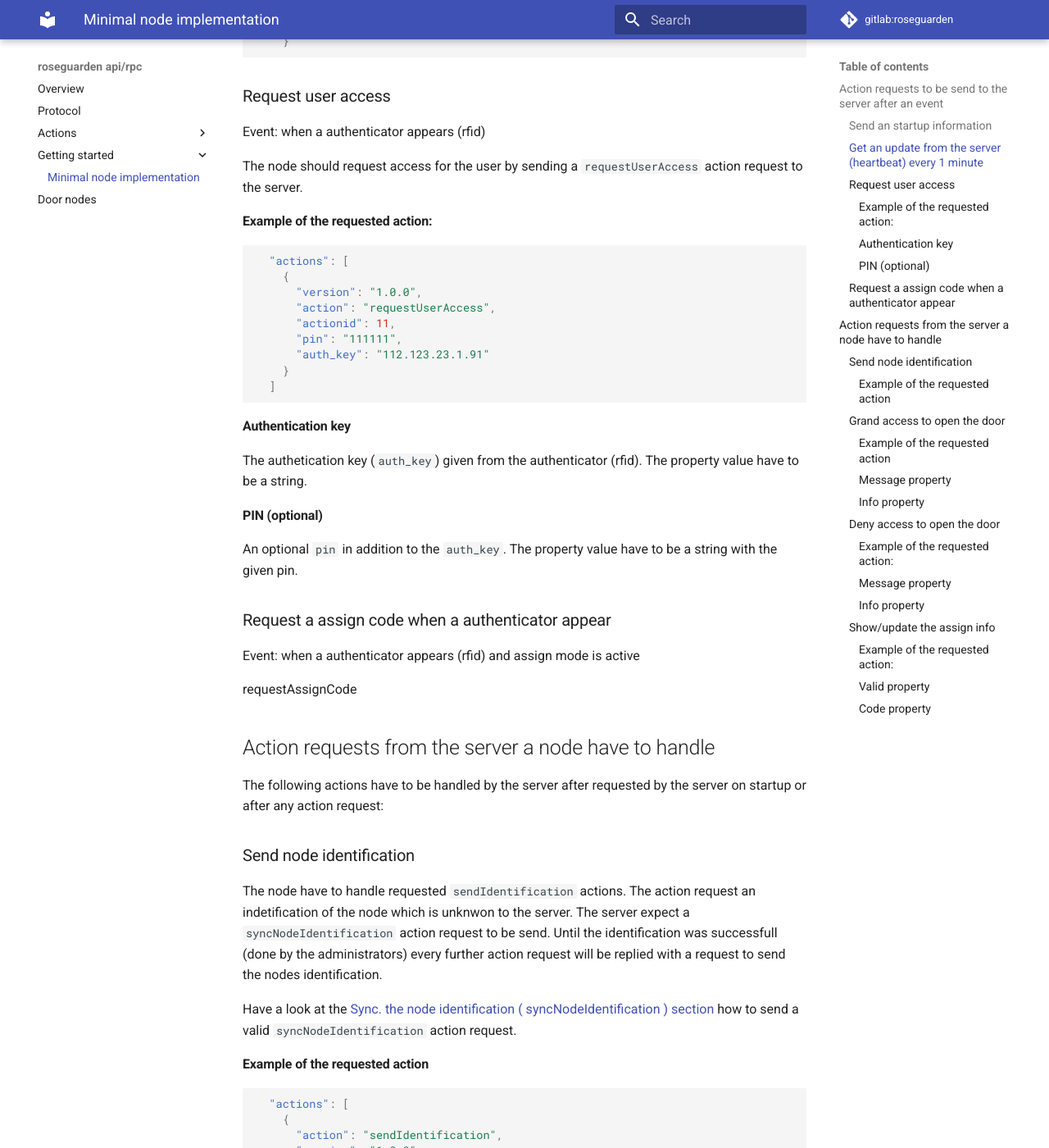
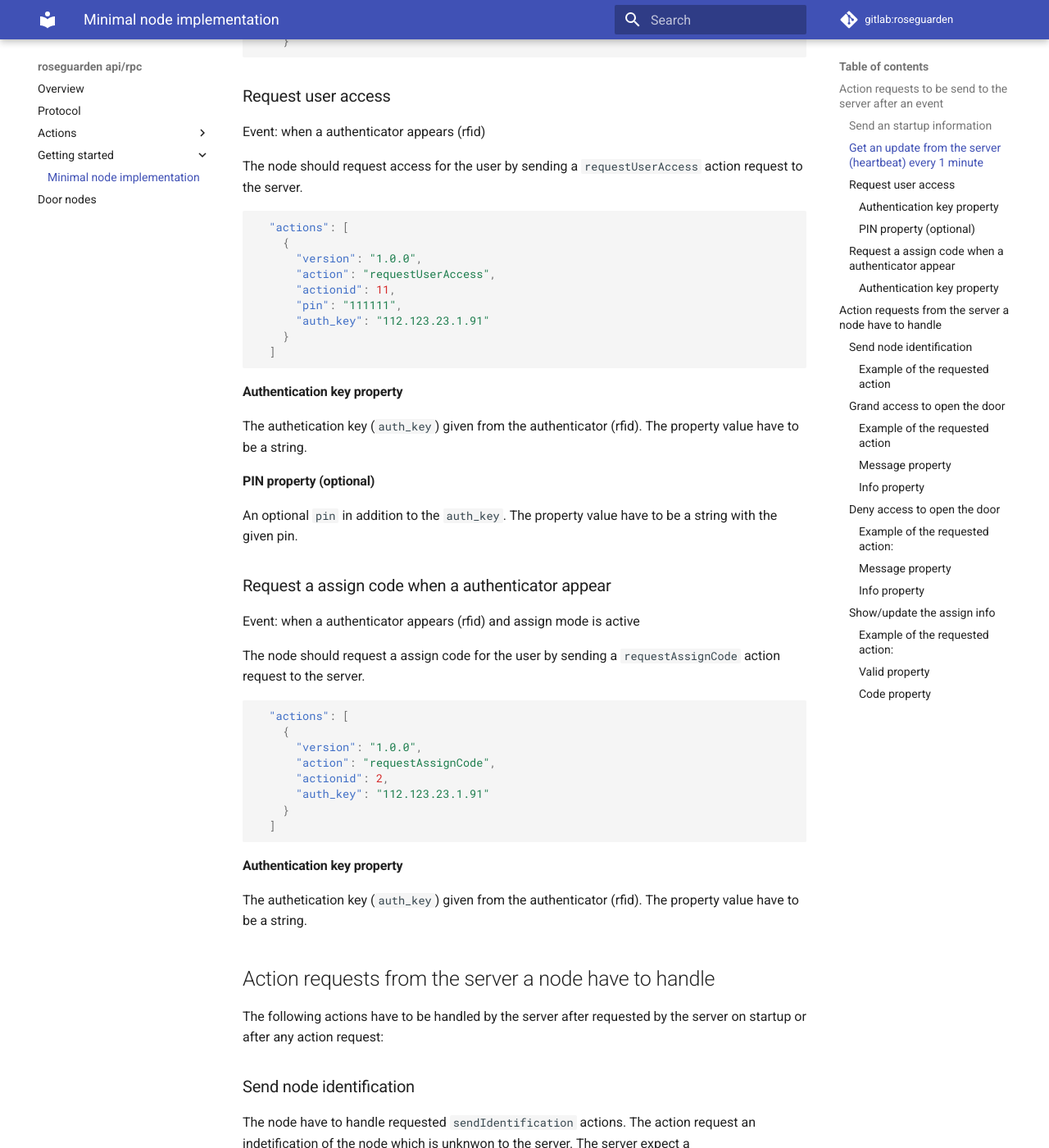
Before and after one commit to makakken/roseguarden, an MkDocs documentation site: the page built from docs/docs/minimal.md, in a window 1280 px wide and 1400 px high, scrolled down 1377 px. Shown: the whole window at 82% size. Built offline with MkDocs 1.6.1 and Material for MkDocs 9.7.7, drawn with Linux system fonts in a browser that asks for light colours; comment, search, counter and statistics services are not loaded.

Commit message:
ADD missing request assign code documentation

````diff
--- a/docs/docs/minimal.md
+++ b/docs/docs/minimal.md
@@ -70,8 +70,6 @@ Event: when a authenticator appears (rfid)
 
 The node should request access for the user by sending a `requestUserAccess` action request to the server.
 
-#### Example of the requested action:
-
 ``` json
   "actions": [
     {
@@ -84,12 +82,12 @@ The node should request access for the user by sending a `requestUserAccess` act
   ]
 ```
 
-#### Authentication key
+#### Authentication key property
 
 The authetication key (`auth_key`) given from the authenticator (rfid).
 The property value have to be a string.
 
-####  PIN (optional)
+#### PIN property (optional)
 
 An optional `pin` in addition to the `auth_key`.
 The property value have to be a string with the given pin.
@@ -99,7 +97,23 @@ The property value have to be a string with the given pin.
 
 Event: when a authenticator appears (rfid) and assign mode is active
 
-requestAssignCode
+The node should request a assign code for the user by sending a `requestAssignCode` action request to the server.
+
+``` json
+  "actions": [
+    {
+      "version": "1.0.0",
+      "action": "requestAssignCode",
+      "actionid": 2,
+      "auth_key": "112.123.23.1.91"
+    }
+  ]
+```
+
+#### Authentication key property
+
+The authetication key (`auth_key`) given from the authenticator (rfid).
+The property value have to be a string.
 
 
 ## Action requests from the server a node have to handle
````
